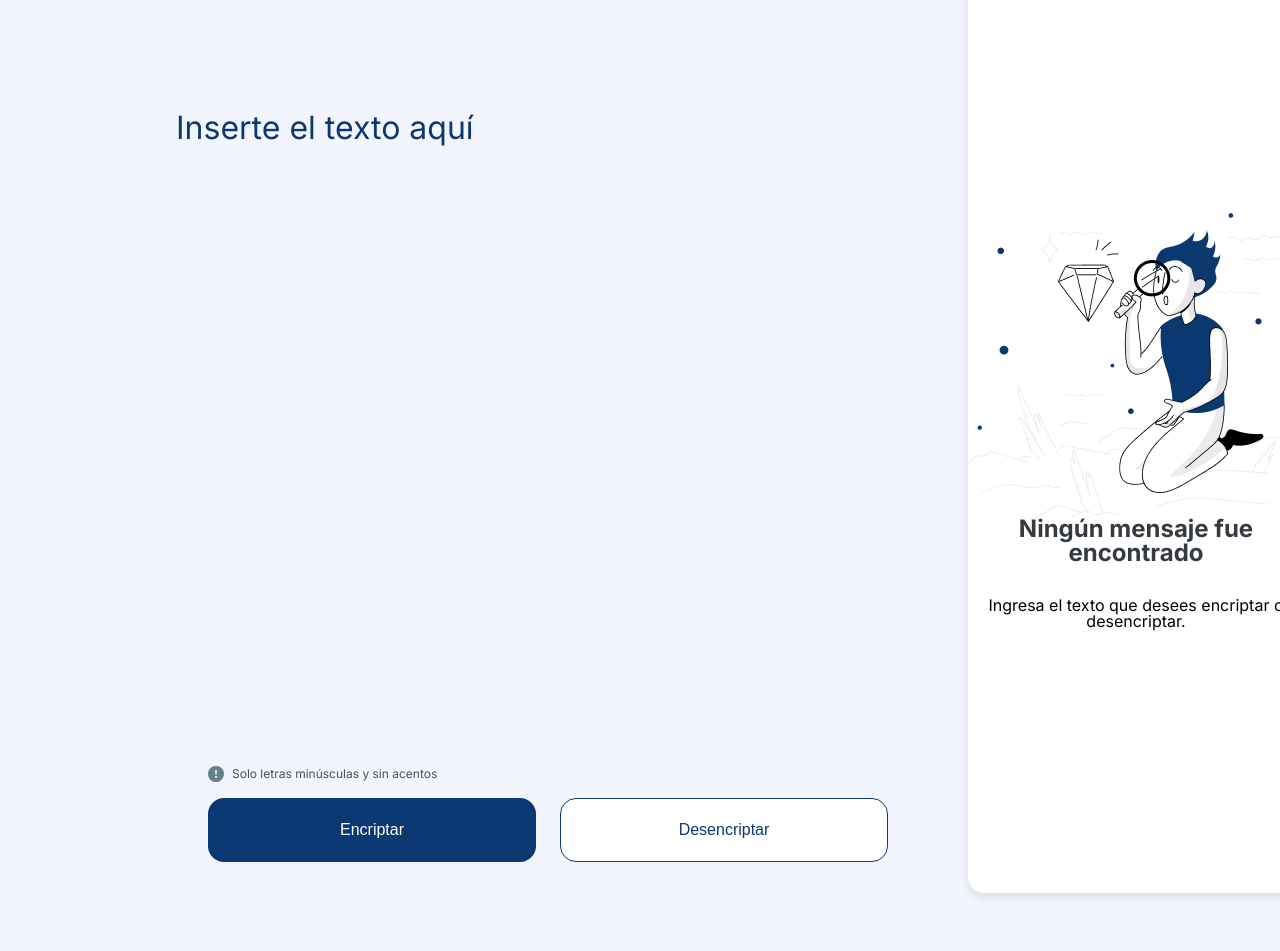
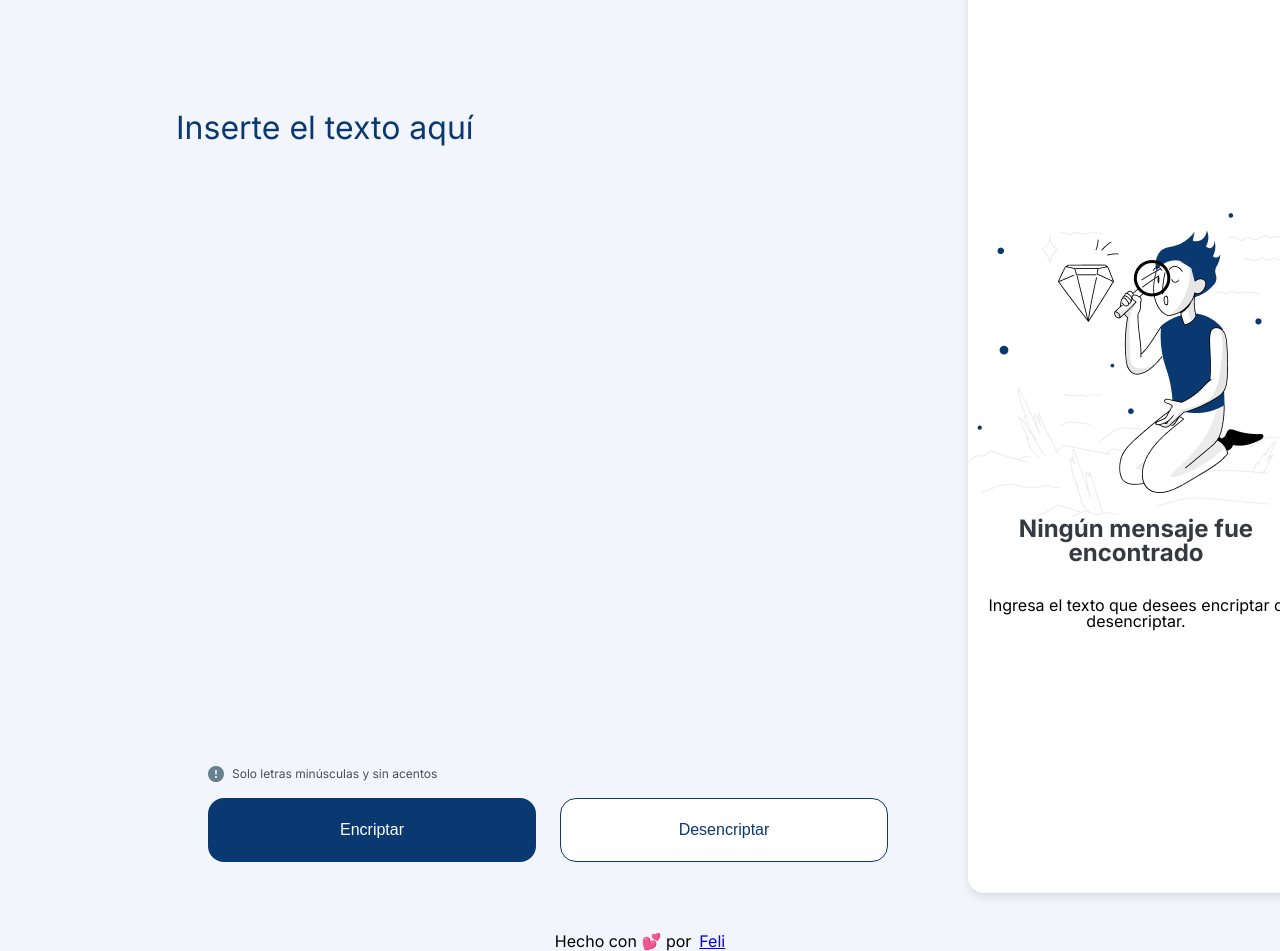
Before and after one commit to FeliPrado31/alura-challenge-1, a plain HTML site: page index.html in a window 1280 px wide. Shown: the part 91-1042 px from the top of the page. Drawn offline with Linux system fonts and the light colour scheme.

Commit message:
chore: Update CSS and HTML files for improved UI and functionality

```diff
--- a/index.css
+++ b/index.css
@@ -66,10 +66,12 @@ table {
   --gray-500: #343A40;
 }
 
+body {
+  font-family: 'Inter';
+  background-color: var(--light-blue-100);
+}
 .container {
   margin: 1.5rem 1rem 2.5rem 1rem; /* top right bottom left */
-  font-family: 'Inter';
-  background-color: var(--light-blue-100);
 }
 
 .header {
@@ -195,6 +197,12 @@ table {
 }
 
 
+footer {
+  display: flex;
+  justify-content: center;
+  gap: 0.5rem;
+}
+
 @media (min-width: 768px) {
   .container {
     margin: 4.6rem 2.5rem 2.5rem 2.5rem; /* top right bottom left */
--- a/index.html
+++ b/index.html
@@ -11,7 +11,8 @@
     <link href="https://fonts.googleapis.com/css2?family=Inter:wght@100..900&display=swap" rel="stylesheet">
 </head>
 
-<body class="container">
+<body>
+    <div class="container">
         <header class="header">
             <img src="/assets/icon/Logo.svg" alt="Alura logo">
         </header>
@@ -37,7 +38,8 @@
                         <p class="card_text">
                             Lorem ipsum dolor sit amet, consectetur adipiscing elit. Orci montes, sit et diam risus
                             scelerisque
-                        vitae est. Tortor maecenas nunc ut laoreet. Eget diam mauris quam quisque ut eget fringilla sit
+                            vitae est. Tortor maecenas nunc ut laoreet. Eget diam mauris quam quisque ut eget fringilla
+                            sit
                             elit. Libero, sodales duis fames id diam feugiat aliquet non egestas.
                         </p>
                         <button class="text-info__action-copy">
@@ -54,6 +56,14 @@
                 <p class="card_description">Ingresa el texto que desees encriptar o desencriptar.</p>
             </div>
         </div>
+    </div>
+
+    <footer>
+        <span>Hecho con 💕 por </span>
+        <a href="https://www.linkedin.com/in/juanfelipecubillosprado/" target="_blank"> Feli</a>
+    </footer>
+
+    <script src="/app.js"></script>
 </body>
 
 </html>
```
Also changed, not shown: app.js (added). Lines whose indentation alone changed are shown as unchanged.
